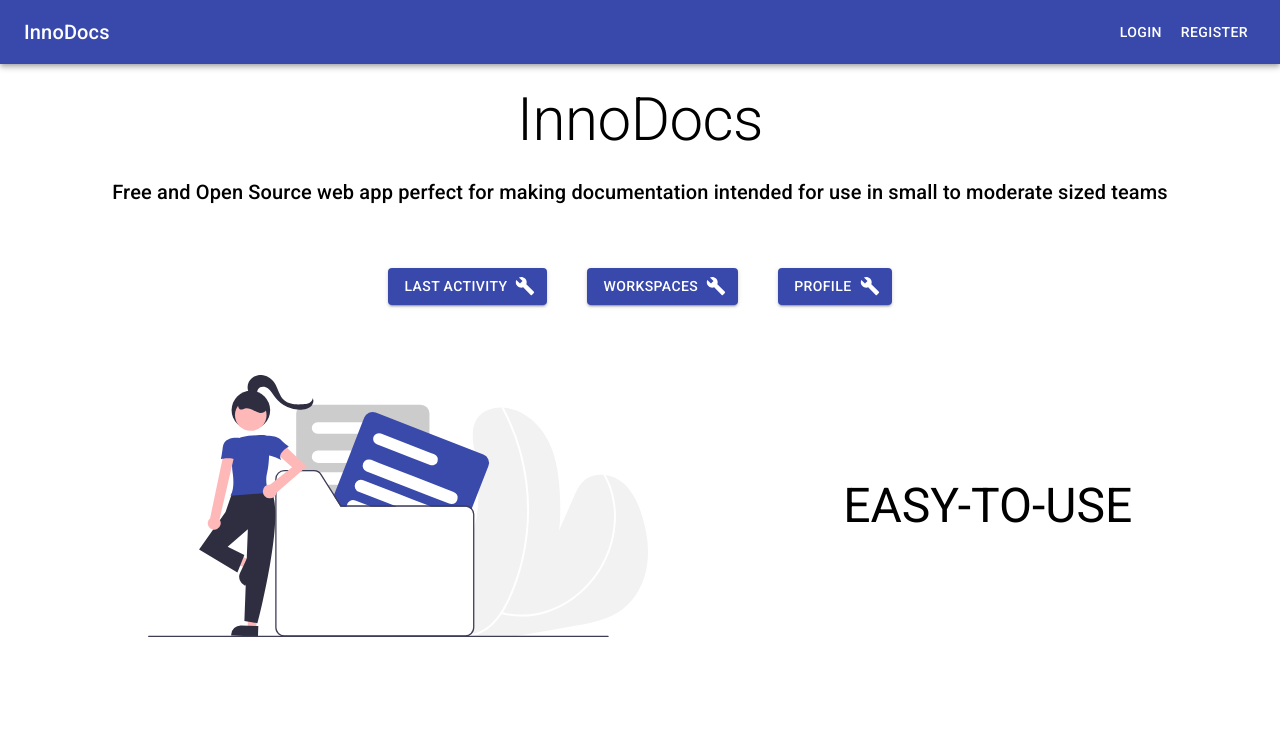
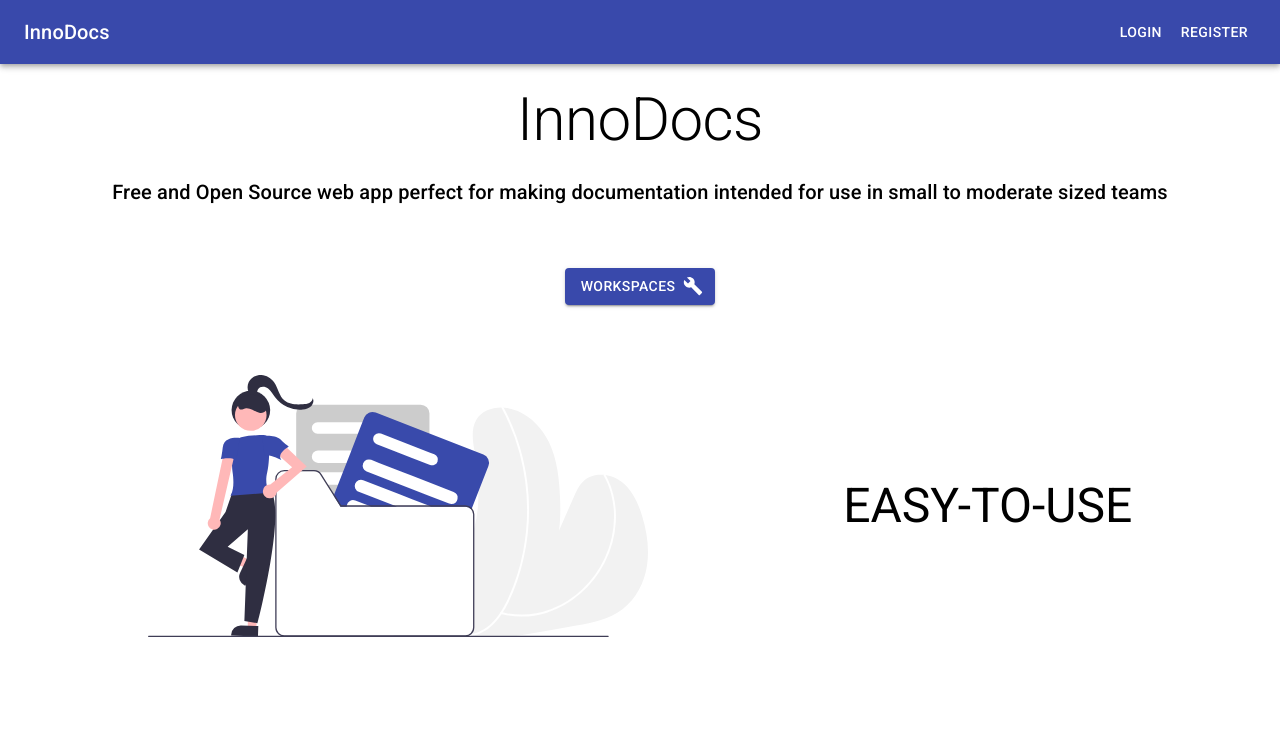
Before and after one commit to nokia-wroclaw/innovativeproject-wiki, a React (Create React App) app in the folder frontend/: page / in a window 1280 px wide. Shown: the top 735 px of the page. Built offline with nearby package versions, Linux system fonts and the light colour scheme.

Commit message:
Routes fix

```diff
--- a/frontend/src/App.tsx
+++ b/frontend/src/App.tsx
@@ -10,7 +10,7 @@ export default function App() {
   useEffect(() => {
     window.setInterval(() => {
       const tempToken = getCookie('token');
-      if (tempToken) setToken(tempToken);
+      if (tempToken && typeof tempToken !== 'undefined') setToken(tempToken);
       else setToken('');
     }, 100); // run every 100 ms
   }, []);
--- a/frontend/src/AuthenticatedApp.tsx
+++ b/frontend/src/AuthenticatedApp.tsx
@@ -35,9 +35,9 @@ export default function AuthenticatedApp() {
             />
 
             <Route exact path="/userData" component={UserData} />
-            <Route exact path="/lastActivity" component={LastActivity} />
-            <Route exact path="/login" component={Login} />
-            <Route exact path="/register" component={Register} />
+            {/* <Route exact path="/lastActivity" component={LastActivity} /> */}
+            {/* <Route exact path="/login" component={Login} />
+            <Route exact path="/register" component={Register} /> */}
             <Route>
               <div
                 style={{
--- a/frontend/src/pages/Home/Home.tsx
+++ b/frontend/src/pages/Home/Home.tsx
@@ -25,34 +25,12 @@ export default function Home() {
         <Button
           variant="contained"
           color="primary"
-          to="/lastActivity"
-          component={Link}
-          endIcon={<BuildIcon />}
-          className={classes.homepage__button}
-        >
-          Last Activity
-        </Button>
-
-        <Button
-          variant="contained"
-          color="primary"
           to="/workspaces"
           component={Link}
           endIcon={<BuildIcon />}
           className={classes.homepage__button}
         >
           Workspaces
-        </Button>
-
-        <Button
-          variant="contained"
-          color="primary"
-          to="/userData"
-          component={Link}
-          endIcon={<BuildIcon />}
-          className={classes.homepage__button}
-        >
-          Profile
         </Button>
       </div>
       <div className={classes.homepage__cards}>
--- a/frontend/src/pages/Login/Login.tsx
+++ b/frontend/src/pages/Login/Login.tsx
@@ -52,7 +52,7 @@ const Login: React.FC = () => {
   };
 
   const handleLoginButton = async () => {
-    fetch('/authorization/login', {
+    fetch('/api/authorization/login', {
       method: 'POST', // or 'PUT'
       headers: {
         'Content-Type': 'application/x-www-form-urlencoded',
@@ -64,9 +64,11 @@ const Login: React.FC = () => {
     })
       .then((response) => response.json())
       .then((data) => {
-        setCookie('token', data.access_token);
-        history.push('/workspaces');
-        setIsError(false);
+        if (data.access_token && typeof data.access_token !== 'undefined') {
+          setCookie('token', data.access_token);
+          history.push('/');
+          setIsError(false);
+        } else setIsError(true);
       })
       .catch((error) => {
         console.error(error);
```
